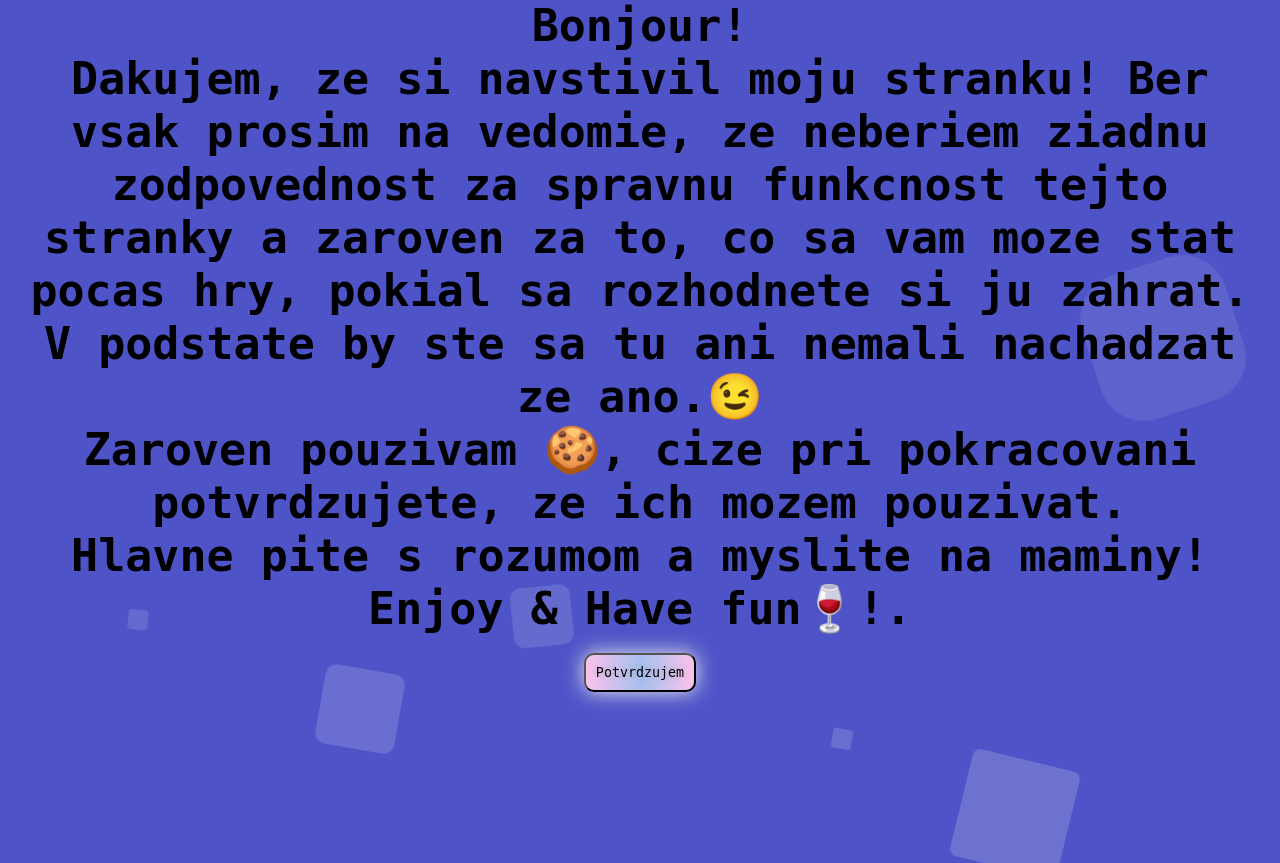
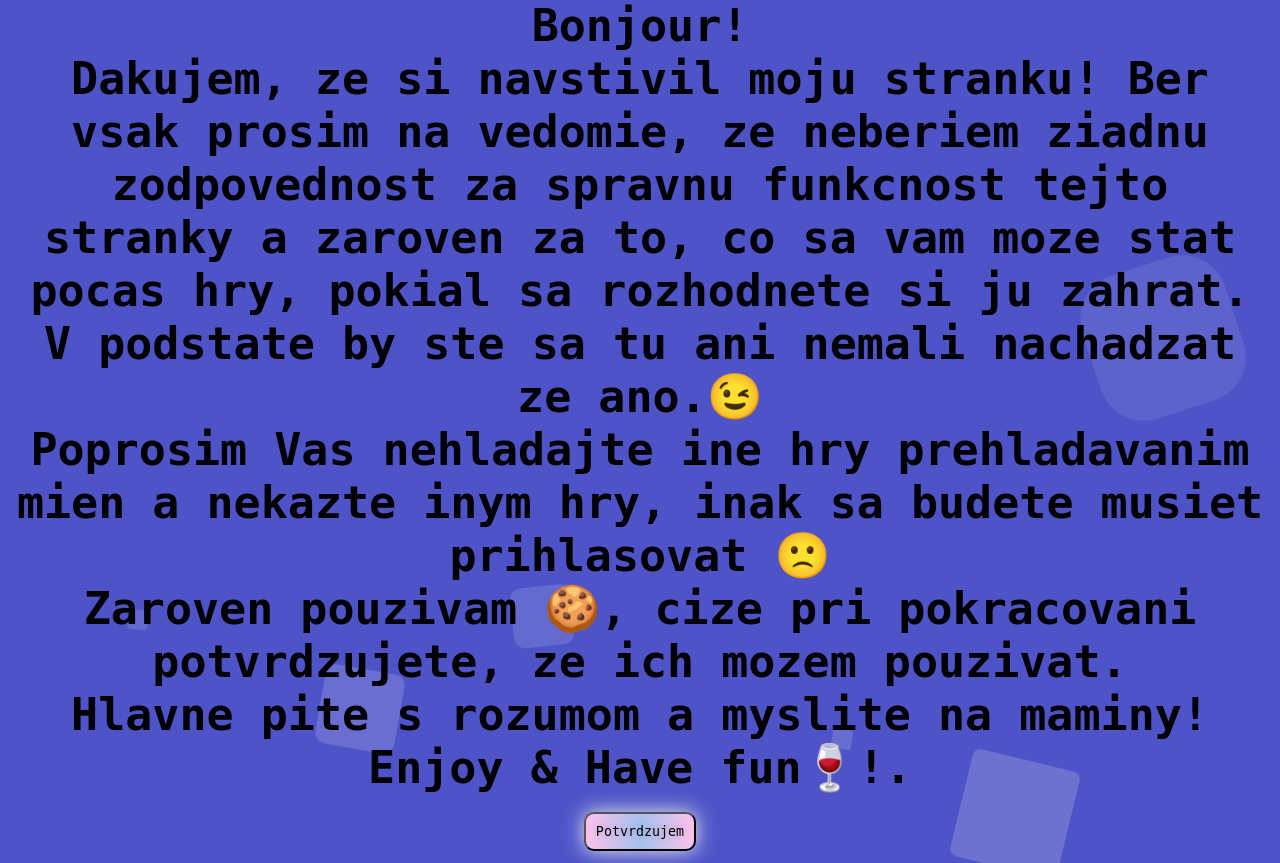
Before and after one commit to The-Huginn/party-game, a Flask app: page / in a window 1280 px wide. Shown: the part 394-1257 px from the top of the page. Run offline with Flask 2, Linux system fonts and the light colour scheme; some libraries are stand-ins or nearby versions.

Commit message:
Update disclaimer.

```diff
--- a/templates/about.html
+++ b/templates/about.html
@@ -7,6 +7,8 @@
     zodpovednost za spravnu funkcnost tejto stranky a zaroven za to, co sa vam moze stat
     pocas hry, pokial sa rozhodnete si ju zahrat.<br>
     V podstate by ste sa tu ani nemali nachadzat ze ano.😉<br>
+    Poprosim Vas nehladajte ine hry prehladavanim mien a nekazte inym hry,
+    inak sa budete musiet prihlasovat 🙁<br>
     Zaroven pouzivam 🍪, cize pri pokracovani potvrdzujete, ze ich mozem pouzivat.<br>
     Hlavne pite s rozumom a myslite na maminy!<br>
     Enjoy & Have fun🍷!.
```
